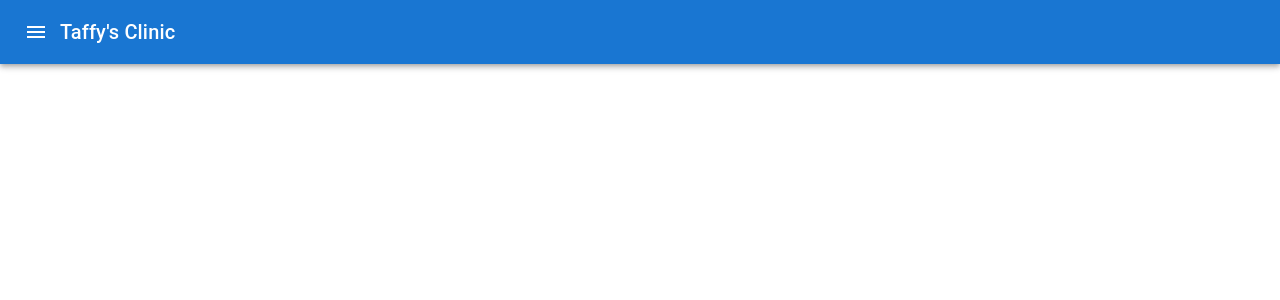
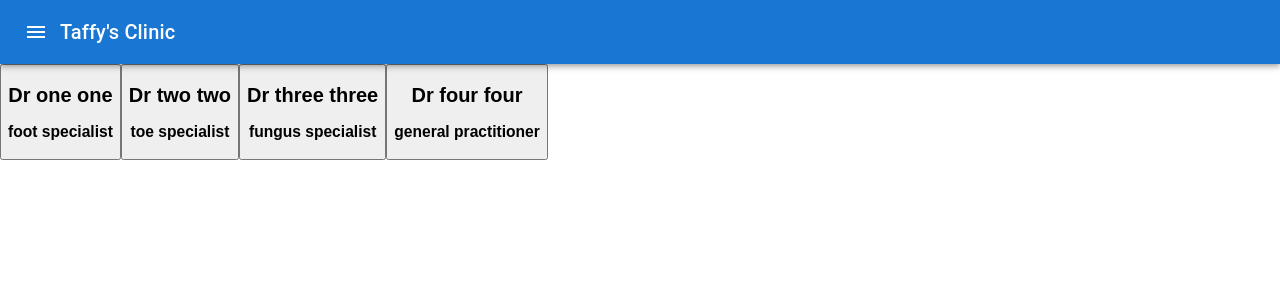
Before and after one commit to Muhammad-I-Hasan/Clinic-Booking-App, a React (Vite) app in the folder client/: page /booking in a window 1280 px wide. Shown: the top 300 px of the page. Built offline with nearby package versions, Linux system fonts and the light colour scheme.

Commit message:
more things

```diff
--- a/client/src/App.jsx
+++ b/client/src/App.jsx
@@ -4,22 +4,22 @@ import Home from "./pages/Home"
 import Booking from "./pages/Booking"
 import Manage from "./pages/Manage"
 import { Routes, Route } from "react-router-dom";
-import Menu from "./components/Menu"
 import Topbar from "./components/Topbar"
 function App() {
 
   return (
-      // <div className='App'>
-      //   <Menu />
 
-      //   <Routes>
-      //     <Route path="/" element={<Home />}/>
-      //     <Route path="/booking" element={<Booking />}/>
-      //     <Route path="/manage" element={<Manage />}/>
-      //     <Route path="*" element={<h1>Error 404 Not Found</h1>}/>
-      //   </Routes>
-      // </div>
-      <Topbar />
+      <div className='App'>
+        <Topbar />
+
+        <Routes>
+          <Route path="/" element={<Home />}/>
+          <Route path="/booking" element={<Booking />}/>
+          <Route path="/manage" element={<Manage />}/>
+          <Route path="*" element={<h1>Error 404 Not Found</h1>}/>
+        </Routes>
+      </div>
+
   )
 }
 
--- /dev/null
+++ b/client/src/components/PracButton.jsx
@@ -0,0 +1,11 @@
+const PracButton = (props) => {
+
+    return (
+      <button className="pracContainer">
+        <h2>{props.name}</h2>
+        <h3>{props.speciality}</h3>
+      </button>
+    )
+}
+
+export default PracButton
--- a/client/src/components/Topbar.jsx
+++ b/client/src/components/Topbar.jsx
@@ -4,8 +4,8 @@ import Menu from "./Menu"
 const Topbar = () => {
 
     return (
-        <Box sx={{ flexGrow: 1 }}>
-          <AppBar position="static">
+
+          <AppBar position="sticky">
             <Toolbar>
               <Menu /> {/*Custom menu component*/}
               <Typography variant="h6" component="div" sx={{ flexGrow: 1 }}>
@@ -13,7 +13,7 @@ const Topbar = () => {
               </Typography>
             </Toolbar>
           </AppBar>
-        </Box>
+
       );
 }
 
--- a/client/src/pages/Booking.jsx
+++ b/client/src/pages/Booking.jsx
@@ -1,7 +1,16 @@
+import PracButton from "../components/PracButton"
+
 const Booking = () => {
 
     return (
-      <div>Booking page</div>
+      <div className="booking">
+        <div className="pracSelect">
+          <PracButton name="Dr one one" speciality="foot specialist"/>
+          <PracButton name="Dr two two" speciality="toe specialist"/>
+          <PracButton name="Dr three three" speciality="fungus specialist"/>
+          <PracButton name="Dr four four" speciality="general practitioner"/>
+        </div>
+      </div>
     )
 }
 
```
